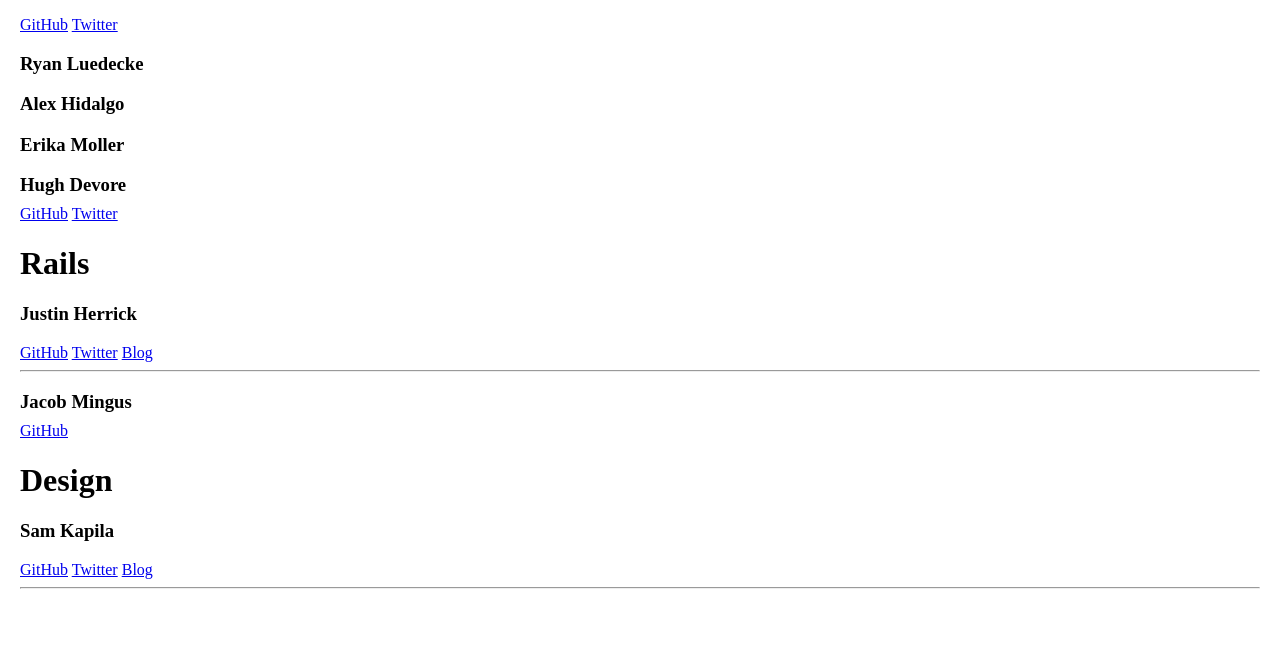
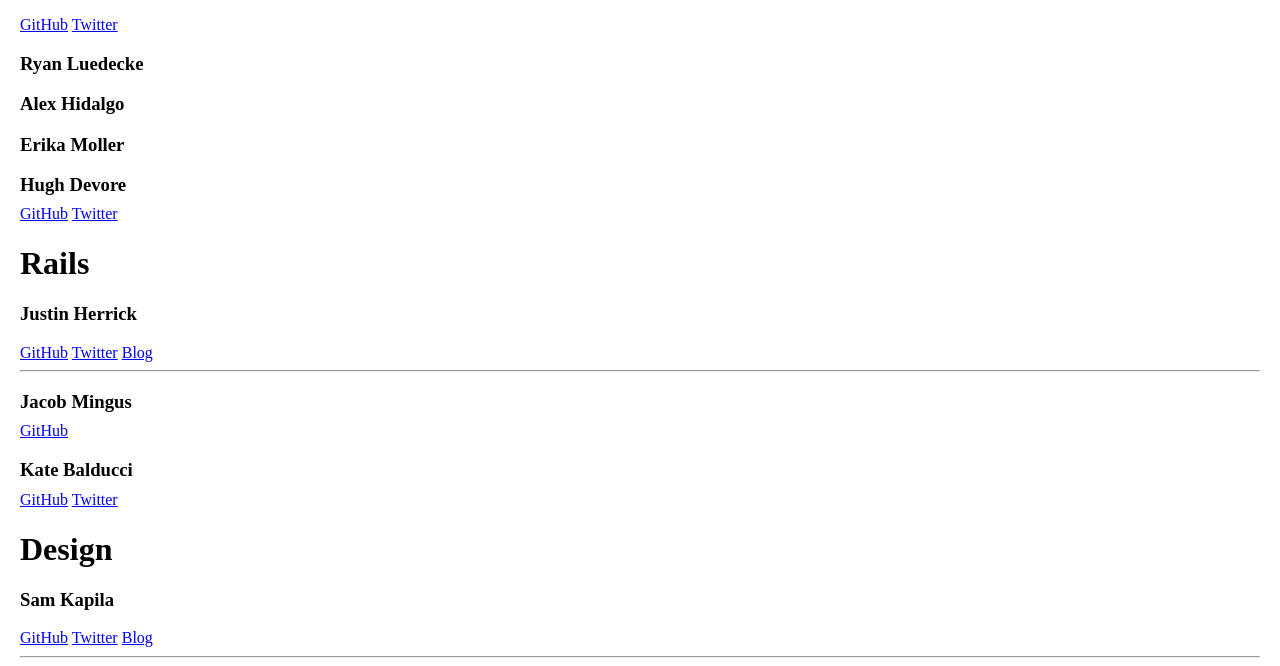
Before and after one commit to TIY-Austin-Front-End-Engineering/Austin-Students, a website: page index.html in a window 1280 px wide. Shown: the part 631-1297 px from the top of the page. Before the commit the page ends 1228 px from the top, so only its background shows below. Drawn offline with nearby package versions, Linux system fonts and the light colour scheme.

Commit message:
added kate

```diff
--- a/index.html
+++ b/index.html
@@ -69,6 +69,9 @@
 			<div class="student">
 				<h3>Jacob Mingus</h3>
 				<a href="https://github.com/Jmingus">GitHub</a>
+				<h3>Kate Balducci</h3>
+				<a href="https://github.com/Kbalducci">GitHub</a>
+				<a href="https://twitter.com/KateBalducci">Twitter</a>
 			</div>
 		</section>
 		<section class="students design">
```
